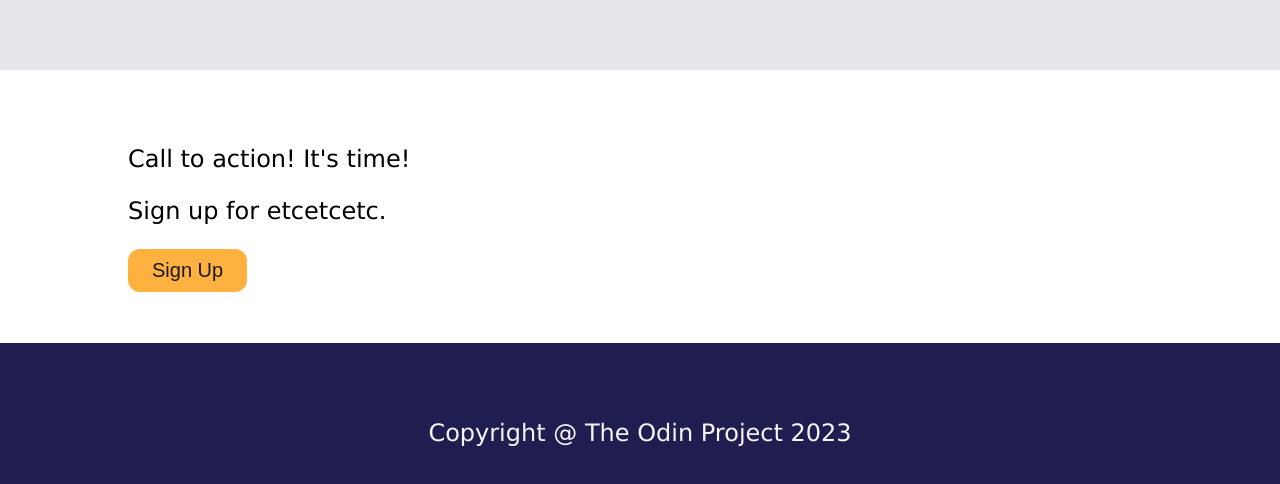
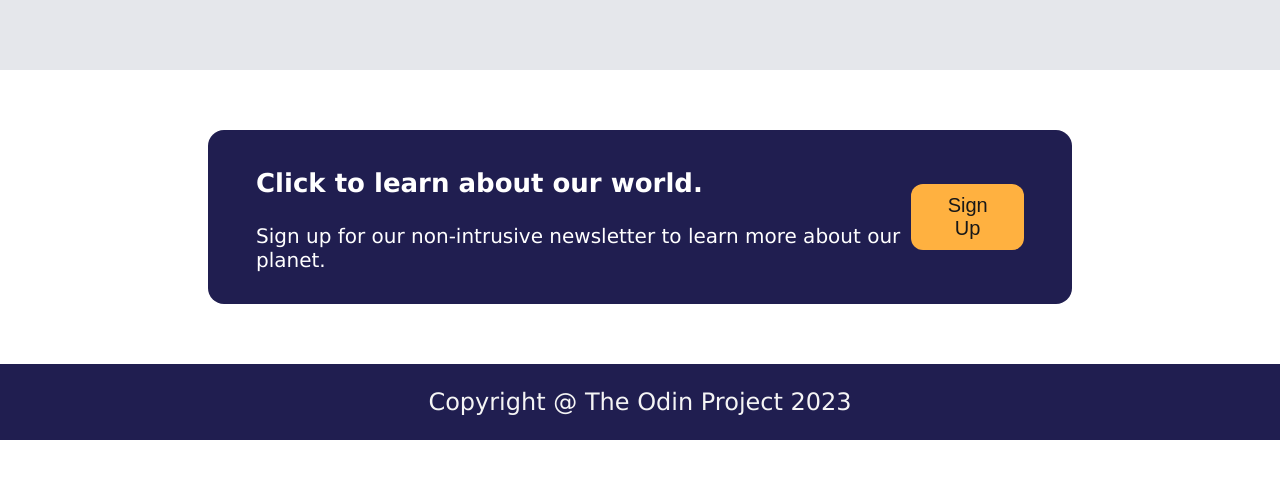
Before and after one commit to dpsiu/project-landing-page, a plain HTML site: page index.html in a window 1280 px wide. Shown: the part 1767-2251 px from the top of the page. After the commit the page ends 2207 px from the top, so only its background shows below. Drawn offline with Linux system fonts and the light colour scheme.

Commit message:
style: complete css

```diff
--- a/index.html
+++ b/index.html
@@ -53,13 +53,18 @@
         <p class="speaker"> - Sir David Attenborough</p>
      </div>
 
-     <div class="cta">
-        <div class="cta-container">
-            <p class="cta-text">Call to action! It's time!</p>
-            <p>Sign up for etcetcetc.</p>
-            <button class="signup2">Sign Up</button>
-        </div>
+     <div class="calltoaction">
+        <div class="cta">
+            <div class="cta-container">
+                <div class="container">
+                    <p class="cta-text">Click to learn about our world.</p>
+                    <p>Sign up for our non-intrusive newsletter to learn more about our planet.</p>
+                </div>
+                <button class="signup2">Sign Up</button>
+            </div>
+         </div>
      </div>
+
 
      <div class="footer">
         <p>Copyright @ The Odin Project 2023</p>
--- a/style.css
+++ b/style.css
@@ -15,8 +15,7 @@ body {
 .header,
 .content,
 .testimonial,
-.cta,
-.footer {
+.cta {
     padding: 4% 10%;
 }
 
@@ -168,3 +167,41 @@ img {
     align-items: center;
     color: #f5f5f5;
 }
+
+.cta{
+    background-color: #201E50;
+    color: white;
+    border-radius: 16px;
+    margin: 20px;
+    padding: 12px;
+    width: 70%;
+    align-items: center;
+}
+
+.cta-container {
+    margin: 0;
+    display: flex;
+    justify-content: space-around;
+    align-items: center;
+    padding: 0px 36px 0px 36px;
+}
+
+.container .cta-text{
+    font-weight: bold;
+    font-size: 26px;
+}
+
+.container p {
+    font-size: 20px;
+}
+
+.signup2 {
+    align-items:flex-end;
+}
+
+.calltoaction {
+    display: flex;
+    justify-content: center;
+    align-items: center;
+    padding: 40px;
+}
```
